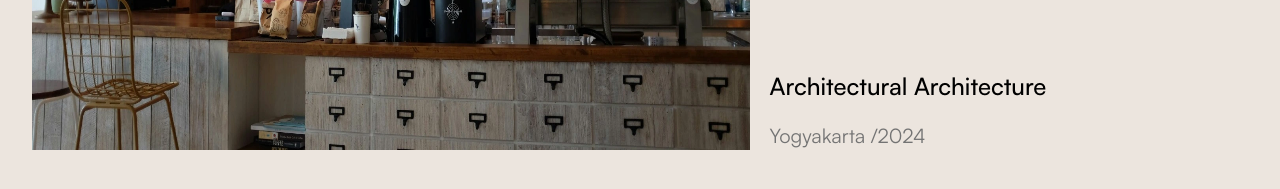
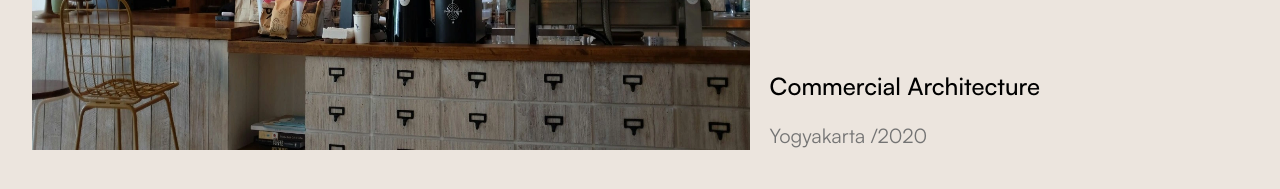
Before and after one commit to Hamza-Hanif-786/hage_architecture, a Next.js app: page / in a window 1280 px wide. Shown: the part 6724-6913 px from the top of the page. Built offline with nearby package versions, Linux system fonts and the light colour scheme.

Commit message:
feat: refactor ProjectSection to use projects array for dynamic ProjectCard rendering

```diff
--- a/app/sections/homepage/ProjectSection.tsx
+++ b/app/sections/homepage/ProjectSection.tsx
@@ -7,6 +7,43 @@ import project3pic from '@/public/images/project3.webp'
 import project4pic from '@/public/images/project4.webp'
 
 const ProjectSection = () => {
+    const projects = [
+        {
+            title: "Urban Oasis",
+            description: "A modern apartment designed for urban living, featuring sleek aesthetics and smart",
+            imageUrl: project1pic.src,
+            city: "Jakarta",
+            year: "2023",
+            type: "Residential",
+        },
+        {
+            title: "Coastal Retreat",
+            description: "A beachfront villa that seamlessly blends indoor and outdoor living, capturing the essence of coastal luxury.",
+            imageUrl: project2pic.src,
+            city: "Bali",
+            year: "2022",
+            type: "Residential",
+            direction: "rtl"
+        },
+        {
+            title: "Corporate Hub",
+            description: "A contemporary office space designed to foster collaboration and productivity among employees, with an emphasis on modern amenities and flexible workspaces.",
+            imageUrl: project3pic.src,
+            city: "Surabaya",
+            year: "2021",
+            type: "Commercial",
+        },
+        {
+            title: "Boutique Bistro",
+            description: "An intimate restaurant nestled in a historic district, exuding charm and sophistication while offering a memorable dining experience.",
+            imageUrl: project4pic.src,
+            city: "Yogyakarta",
+            year: "2020",
+            type: "Commercial",
+            direction: "rtl"
+        }
+    ];
+
   return (
     <div className="px-8 py-24">
         <div className='flex flex-col gap-11'>
@@ -26,40 +63,18 @@ const ProjectSection = () => {
 
 
             <div>
-                <ProjectCard
-                    title="Urban Oasis"
-                    description="A modern apartment designed for urban living, featuring sleek aesthetics and smart"
-                    imageUrl={project1pic.src}
-                    city="Jakarta"
-                    year="2023"
-                    type="Residential"
-                />
-                <ProjectCard
-                    title="Coastal Retreat"
-                    description="A beachfront villa that seamlessly blends indoor and outdoor living, capturing the essence of coastal luxury."
-                    imageUrl={project2pic.src}
-                    city="Bali"
-                    year="2022"
-                    type="Residential"
-                    direction='rtl'
-                />
-                <ProjectCard
-                    title="Corporate Hub"
-                    description="A contemporary office space designed to foster collaboration and productivity among employees, with an emphasis on modern amenities and flexible workspaces."
-                    imageUrl={project3pic.src}
-                    city="Surabaya"
-                    year="2021"
-                    type="Commercial"
-                />
-                <ProjectCard
-                    title="Boutique Bistro"
-                    description="An intimate restaurant nestled in a historic district, exuding charm and sophistication while offering a memorable dining experience."
-                    imageUrl={project4pic.src}
-                    city="Yogyakarta"
-                    year="2024"
-                    type="Architectural"
-                    direction='rtl'
-                />
+                {projects.map((project, index) => (
+                    <ProjectCard
+                        key={index}
+                        title={project.title}
+                        description={project.description}
+                        imageUrl={project.imageUrl}
+                        city={project.city}
+                        year={project.year}
+                        type={project.type}
+                        direction={project.direction as 'ltr' | 'rtl' | undefined}
+                    />
+                ))}
             </div>
         </div>
     </div>
```
